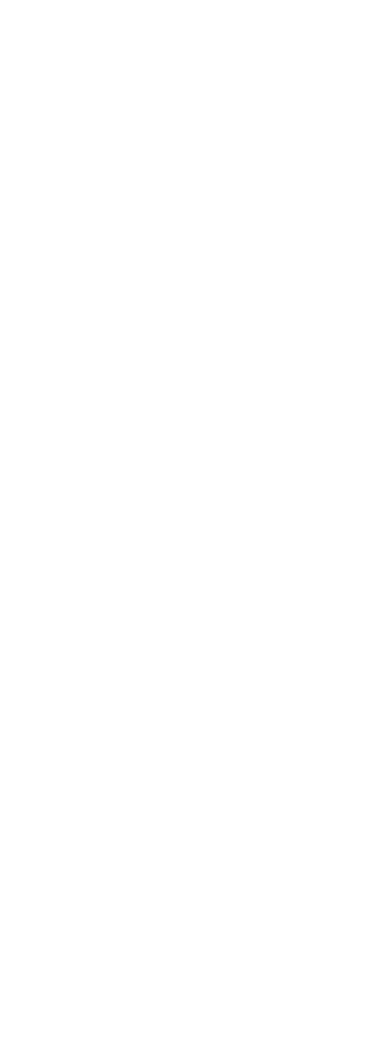
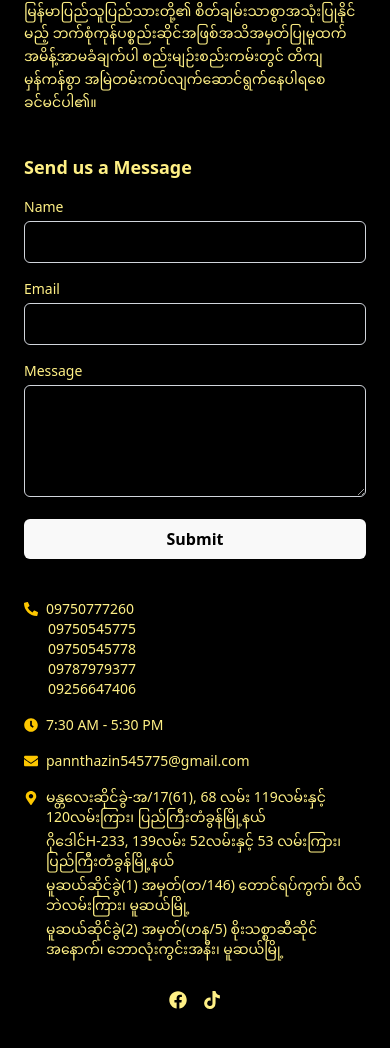
Before and after one commit to niteash/Pan-Tha-Zin-Project, a React (Vite) app: page / in a window 390 px wide. Shown: the part 6614-7662 px from the top of the page. Before the commit the page ends 6558 px from the top, so only its background shows below. Built offline with nearby package versions, Linux system fonts and the light colour scheme; a web font is replaced by a local one.

Commit message:
done footer

```diff
--- a/package.json
+++ b/package.json
@@ -15,6 +15,7 @@
     "lucide-react": "^0.540.0",
     "react": "^19.1.1",
     "react-dom": "^19.1.1",
+    "react-icons": "^5.5.0",
     "react-router": "^7.8.1",
     "react-router-dom": "^7.8.1"
   },
--- a/src/components/Footer.tsx
+++ b/src/components/Footer.tsx
@@ -1,7 +1,153 @@
+import {
+  FaPhoneAlt,
+  FaEnvelope,
+  FaMapMarkerAlt,
+  FaFacebook,
+  FaTiktok,
+  FaClock,
+  FaMailBulk,
+} from "react-icons/fa";
+
 function Footer() {
   return (
-    <footer className="bg-black p-4 text-white">
-      <p>&copy; 2025 Pan Tha Zin. All Rights Reserved.</p>
+    <footer className="bg-black text-yellow-200 py-12">
+      <div className="container mx-auto max-w-7xl px-6 grid grid-cols-1 md:grid-cols-2 lg:grid-cols-3 gap-10">
+        {/* Left: Logo + Description */}
+        <div className="space-y-4">
+          <img src="./images/logo.png" alt="Logo" className="h-12" />
+          <p className="text-sm leading-relaxed">
+            မြန်မာပြည်သူပြည်သားတို့၏ စိတ်ချမ်းသာစွာအသုံးပြုနိုင်မည့်
+            ဘက်စုံကုန်ပစ္စည်းဆိုင်အဖြစ်အသိအမှတ်ပြုမူထက် အမိန့်အာမခံချက်ပါ
+            စည်းမျဉ်းစည်းကမ်းတွင် တိကျမှန်ကန်စွာ အမြဲတမ်းကပ်လျက်ဆောင်ရွက်နေပါရစေ
+            ခင်မင်ပါ၏။
+          </p>
+        </div>
+
+        {/* Middle: Contact Form */}
+        <div>
+          <h3 className="text-lg font-bold mb-4">Send us a Message</h3>
+          <form
+            method="POST"
+            action="https://getform.io/f/azynxvyb"
+            className="space-y-4"
+          >
+            {/* Name */}
+            <div>
+              <label htmlFor="name" className="block text-sm mb-1">
+                Name
+              </label>
+              <input
+                type="text"
+                name="name"
+                id="name"
+                placeholder="Shwe Win Aung"
+                required
+                className="w-full p-2 rounded-md text-black border border-gray-300 focus:border-yellow-400 focus:ring focus:ring-yellow-200 outline-none"
+              />
+            </div>
+
+            {/* Email */}
+            <div>
+              <label htmlFor="email" className="block text-sm mb-1">
+                Email
+              </label>
+              <input
+                type="email"
+                name="email"
+                id="email"
+                placeholder="example@gmail.com"
+                required
+                className="w-full p-2 rounded-md text-black border border-gray-300 focus:border-yellow-400 focus:ring focus:ring-yellow-200 outline-none"
+              />
+            </div>
+
+            {/* Message */}
+            <div>
+              <label htmlFor="message" className="block text-sm mb-1">
+                Message
+              </label>
+              <textarea
+                name="message"
+                id="message"
+                placeholder="Hi!"
+                required
+                className="w-full p-2 rounded-md text-black border border-gray-300 focus:border-yellow-400 focus:ring focus:ring-yellow-200 outline-none resize-y min-h-28"
+              ></textarea>
+            </div>
+
+            {/* Submit */}
+            <button
+              type="submit"
+              className="w-full bg-yellow-400 hover:bg-yellow-500 text-black font-semibold py-2 rounded-md transition"
+            >
+              Submit
+            </button>
+          </form>
+        </div>
+
+        {/* Right: Contact & Socials */}
+        <div className="flex flex-col gap-4 text-sm">
+          {/* Phones */}
+          <div>
+            <div className="flex items-center gap-2">
+              <FaPhoneAlt className="text-yellow-400 shrink-0" />
+              <span>09750777260</span>
+            </div>
+            <div className="pl-6">09750545775</div>
+            <div className="pl-6">09750545778</div>
+            <div className="pl-6">09787979377</div>
+            <div className="pl-6">09256647406</div>
+          </div>
+
+          <div className="flex items-center gap-2">
+            <FaClock className="text-yellow-400 shrink-0" />
+            <span>7:30 AM - 5:30 PM</span>
+          </div>
+          <div className="flex items-center gap-2">
+            <FaEnvelope className="text-yellow-400 shrink-0" />
+            <span>pannthazin545775@gmail.com</span>
+          </div>
+          {/* address */}
+          <div className="flex flex-col gap-2">
+            <div className="flex items-start gap-2">
+              <FaMapMarkerAlt className="text-yellow-400 shrink-0 mt-1" />
+              <div className="flex flex-col gap-1">
+                <span>
+                  မန္တလေးဆိုင်ခွဲ-အ/17(61), 68 လမ်း 119လမ်းနှင့် 120လမ်းကြား၊
+                  ပြည်ကြီးတံခွန်မြို့နယ်
+                </span>
+                <span>
+                  ဂိုဒေါင်H-233, 139လမ်း 52လမ်းနှင့် 53 လမ်းကြား၊
+                  ပြည်ကြီးတံခွန်မြို့နယ်
+                </span>
+                <span>
+                  မူဆယ်ဆိုင်ခွဲ(1) အမှတ်(တ/146) တောင်ရပ်ကွက်၊ ဝီလ်ဘဲလမ်းကြား၊
+                  မူဆယ်မြို့
+                </span>
+                <span>
+                  မူဆယ်ဆိုင်ခွဲ(2) အမှတ်(ဟန/5) စိုးသစ္စာဆီဆိုင်အနောက်၊
+                  ဘောလုံးကွင်းအနီး၊ မူဆယ်မြို့
+                </span>
+              </div>
+            </div>
+          </div>
+          {/* Social Media */}
+          <div className="flex gap-4 mt-4 text-lg justify-center md:justify-start">
+            <a
+              href="https://www.facebook.com/profile.php?id=61567334876170&mibextid=ZbWKwL"
+              className="hover:text-yellow-400"
+            >
+              <FaFacebook />
+            </a>
+            <a
+              href="https://www.tiktok.com/@pann.tha.zin.mdy?_t=ZS-8ylP2vYa1oK&_r=1"
+              className="hover:text-yellow-400"
+            >
+              <FaTiktok />
+            </a>
+          </div>
+        </div>
+      </div>
     </footer>
   );
 }
```
Also changed, not shown: 1 other file (tests, documents, lock files or other folders).
